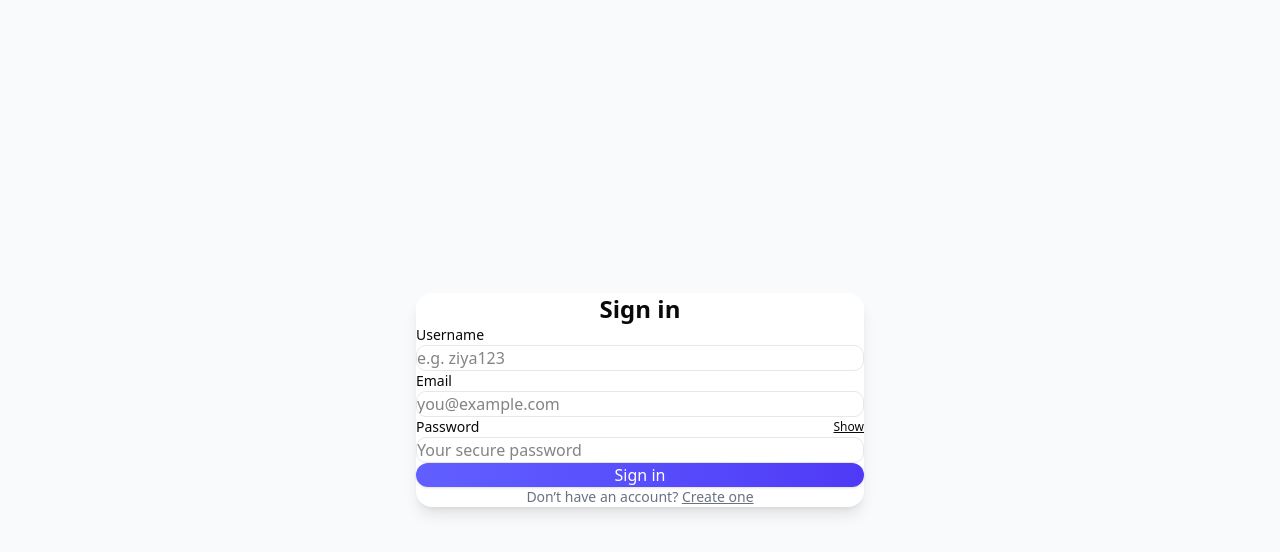
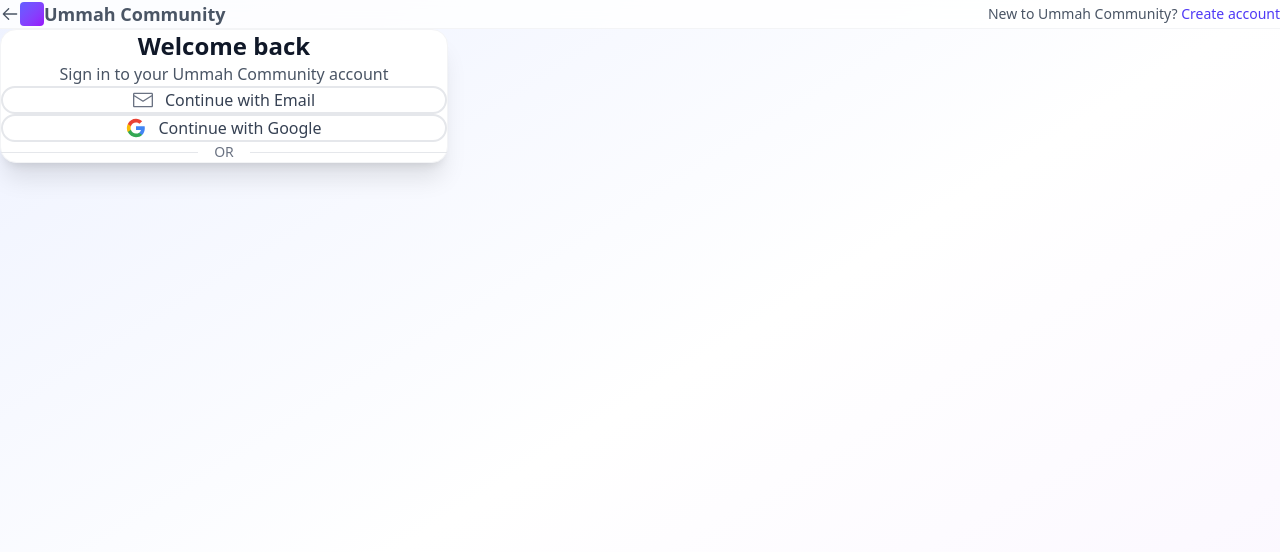
Before and after one commit to Omni-2024/ummah-connect-app, a Next.js app in the folder user-panel/: page /user/login in a window 1280 px wide. Shown: the top 552 px of the page. Built offline with nearby package versions, Linux system fonts and the light colour scheme; no server answers; what @radix-ui/themes would draw is missing.

Commit message:
login page added

```diff
--- /dev/null
+++ b/user-panel/src/app/user/login/loading.tsx
@@ -0,0 +1,3 @@
+export default function Loading() {
+  return null
+}
--- a/user-panel/src/app/user/login/page.tsx
+++ b/user-panel/src/app/user/login/page.tsx
@@ -1,176 +1,274 @@
-"use client";
+"use client"
 
-import React, { useState, ChangeEvent, FormEvent } from "react";
-import * as Label from "@radix-ui/react-label";
-import { useMutation } from "@tanstack/react-query";
-import { generalUserSignUpFn } from "@/lib/endpoints/authenticationFns";
-import { useRouter } from "next/navigation";
-import { login } from "@/features/auth/context/AuthState";
+import { useState, type ChangeEvent, type FormEvent } from "react"
+import { useMutation } from "@tanstack/react-query"
+import { userSignInFn } from "@/lib/endpoints/authenticationFns"
+import { useRouter, useSearchParams } from "next/navigation"
+import { login } from "@/features/auth/context/AuthState"
+import { getErrorMessage } from "@/lib/helpers/errors"
+import { Toast } from "@/components/base/Toast"
+import {
+  ArrowLeftIcon,
+  ArrowRightIcon,
+  EnvelopeClosedIcon,
+  LockClosedIcon,
+  EyeOpenIcon,
+  EyeNoneIcon,
+} from "@radix-ui/react-icons"
+import { useGoogleLogin } from "@/lib/hooks/useGoogleLogin"
 
 interface FormState {
-  username: string;
-  email: string;
-  password: string;
+  email: string
+  password: string
 }
 
 interface FormErrors {
-  username?: string;
-  email?: string;
-  password?: string;
-  form?: string;
+  email?: string
+  password?: string
+  form?: string
 }
 
 export default function LoginPage() {
-  const [form, setForm] = useState<FormState>({
-    username: "",
-    email: "",
-    password: "",
-  });
-  const [errors, setErrors] = useState<FormErrors>({});
-  const [showPassword, setShowPassword] = useState(false);
-  const router = useRouter();
+  const router = useRouter()
+  const searchParams = useSearchParams()
+  const [form, setForm] = useState<FormState>({ email: "", password: "" })
+  const [errors, setErrors] = useState<FormErrors>({})
+  const [showPassword, setShowPassword] = useState(false)
+  const [loginMethod, setLoginMethod] = useState<"email" | "sso">("sso")
 
-  const { isPending, mutate: generalUserSignUp } = useMutation({
-    mutationFn: generalUserSignUpFn,
-  });
+  const callbackParam = searchParams.get("_callback") ?? undefined
+  const actionParam = searchParams.get("_action") ?? undefined
+
+  const { googleLogin, googleLoginIsPending } = useGoogleLogin()
+
+  const { isPending, mutate: userSignIn } = useMutation({
+    mutationFn: userSignInFn,
+  })
 
   const validate = (): FormErrors => {
-    const e: FormErrors = {};
-    if (!form.username.trim()) e.username = "Username is required";
-    // if (!form.email.trim()) e.email = "Email is required";
-    // else if (!/^\\S+@\\S+\\.\\S+$/.test(form.email))
-    //   e.email = "Please enter a valid email";
-    if (!form.password) e.password = "Password is required";
-    else if (form.password.length < 6)
-      e.password = "Password must be at least 6 characters";
-    return e;
-  };
+    const e: FormErrors = {}
+    if (!form.email.trim()) e.email = "Email is required"
+    else if (!/^\S+@\S+\.\S+$/.test(form.email)) e.email = "Please enter a valid email"
+    if (!form.password) e.password = "Password is required"
+    else if (form.password.length < 5) e.password = "Password must be at least 5 characters"
+    return e
+  }
 
-  const handleChange = (
-    e: ChangeEvent<HTMLInputElement>
-  ) => {
-    setForm((s) => ({ ...s, [e.target.name]: e.target.value }));
-  };
+  const handleChange = (e: ChangeEvent<HTMLInputElement>) => {
+    setForm((s) => ({ ...s, [e.target.name]: e.target.value }))
+    if (errors[e.target.name as keyof FormErrors]) {
+      setErrors((prev) => ({ ...prev, [e.target.name]: undefined }))
+    }
+  }
 
   const handleSubmit = (e: FormEvent<HTMLFormElement>) => {
-    e.preventDefault();
-    const eobj = validate();
-    setErrors(eobj);
-    if (Object.keys(eobj).length > 0) return;
+    e.preventDefault()
+    const eobj = validate()
+    setErrors(eobj)
+    if (Object.keys(eobj).length > 0) return
 
-    generalUserSignUp(
+    userSignIn(
+      { email: form.email, password: form.password },
       {
-        email: form.email,
-        password: form.password,
-        name: form.username,
-      },
-      {
-        onSuccess: (responce:any) => {
-            login(
-                responce.token,
-                responce.refreshToken,
-                responce.role,
-                responce.id,
-                responce.isFirstLogin,
-            )
-          router.push("/");
+        onSuccess: (response: any) => {
+          login(response.token, response.refreshToken, response.role, response.id, response.isFirstLogin)
+
+          if (response.isFirstLogin) {
+            router.push("/onboarding")
+          } else {
+            router.push("/")
+          }
         },
         onError: (err) => {
-          console.log(err)
+          const message = getErrorMessage(err, "Invalid credentials. Please try again.")
+          Toast.error(message)
+          setErrors({ form: message })
         },
+      },
+    )
   }
-    );
-  };
 
   return (
-    <div className="min-h-screen flex items-center justify-center bg-gray-50 p-6">
-      <div className="w-full max-w-md bg-white rounded-2xl shadow-lg p-8">
-        <h1 className="text-2xl font-semibold mb-6 text-center">Sign in</h1>
+    <div className="min-h-screen bg-gradient-to-br from-indigo-50 via-white to-purple-50">
+      {/* Header */}
+      <header className="border-b border-gray-100 bg-white/80 backdrop-blur-sm">
+        <div className="container mx-auto px-6 py-4">
+          <div className="flex items-center justify-between">
+            <button
+              onClick={() => router.push("/")}
+              className="flex items-center space-x-3 text-gray-600 hover:text-gray-900 transition-colors"
+            >
+              <ArrowLeftIcon className="w-5 h-5" />
+              <div className="flex items-center space-x-2">
+                <div className="h-6 w-6 rounded bg-gradient-to-br from-indigo-500 to-purple-600"></div>
+                <span className="text-lg font-bold">Ummah Community</span>
+              </div>
+            </button>
+            <div className="text-sm text-gray-600">
+              New to Ummah Community?{" "}
+              <button
+                onClick={() => {
+                  const p = new URLSearchParams()
+                  if (callbackParam) p.set("_callback", callbackParam)
+                  if (actionParam) p.set("_action", actionParam)
+                  const qs = p.toString()
+                  router.push(`/user/signup${qs ? `?${qs}` : ""}`)
+                }}
+                className="text-indigo-600 hover:text-indigo-700 font-medium"
+              >
+                Create account
+              </button>
+            </div>
+          </div>
+        </div>
+      </header>
 
-        <form onSubmit={handleSubmit} className="space-y-4">
-          <div>
-            <Label.Root className="block text-sm font-medium mb-1">Username</Label.Root>
-            <input
-              name="username"
-              value={form.username}
-              onChange={handleChange}
-              placeholder="e.g. ziya123"
-              className={`w-full rounded-lg border px-3 py-2 focus:outline-none focus:ring-2 focus:ring-offset-1 focus:ring-indigo-300 ${errors.username ? "border-red-400" : "border-gray-200"}`}
-              aria-invalid={!!errors.username}
-              aria-describedby={errors.username ? "username-error" : undefined}
-            />
-            {errors.username && (
-              <p id="username-error" className="text-xs text-red-600 mt-1">
-                {errors.username}
-              </p>
-            )}
+      {/* Main Content */}
+      <main className="container mx-auto px-6 py-12">
+        <div className="max-w-md mx-auto">
+          <div className="bg-white rounded-2xl shadow-xl border border-gray-100 p-8">
+            <div className="text-center mb-8">
+              <h1 className="text-2xl font-bold text-gray-900 mb-2">Welcome back</h1>
+              <p className="text-gray-600">Sign in to your Ummah Community account</p>
             </div>
 
+            {loginMethod === "email" ? (
+              <form onSubmit={handleSubmit} className="space-y-4">
+                {/* Email */}
                 <div>
-            <Label.Root className="block text-sm font-medium mb-1">Email</Label.Root>
+                  <label className="block text-sm font-medium text-gray-700 mb-1">Email Address</label>
+                  <div className="relative">
+                    <EnvelopeClosedIcon className="absolute left-3 top-3 w-5 h-5 text-gray-400" />
                     <input
                       type="email"
                       name="email"
                       value={form.email}
                       onChange={handleChange}
                       placeholder="you@example.com"
-              className={`w-full rounded-lg border px-3 py-2 focus:outline-none focus:ring-2 focus:ring-offset-1 focus:ring-indigo-300 ${errors.email ? "border-red-400" : "border-gray-200"}`}
-              aria-invalid={!!errors.email}
-              aria-describedby={errors.email ? "email-error" : undefined}
+                      className={`w-full pl-11 pr-4 py-3 border rounded-xl focus:outline-none focus:ring-2 focus:ring-indigo-500 focus:border-transparent transition-all ${
+                        errors.email ? "border-red-400" : "border-gray-200"
+                      }`}
                     />
-            {errors.email && (
-              <p id="email-error" className="text-xs text-red-600 mt-1">
-                {errors.email}
-              </p>
-            )}
+                  </div>
+                  {errors.email && <p className="text-xs text-red-600 mt-1">{errors.email}</p>}
                 </div>
 
+                {/* Password */}
                 <div>
-            <div className="flex items-center justify-between">
-              <Label.Root className="block text-sm font-medium mb-1">Password</Label.Root>
+                  <div className="flex items-center justify-between mb-1">
+                    <label className="block text-sm font-medium text-gray-700">Password</label>
                     <button
                       type="button"
-                onClick={() => setShowPassword((s) => !s)}
-                className="text-xs underline"
+                      onClick={() => router.push("/forgot-password")}
+                      className="text-xs text-indigo-600 hover:text-indigo-700"
                     >
-                {showPassword ? "Hide" : "Show"}
+                      Forgot password?
                     </button>
                   </div>
-
+                  <div className="relative">
+                    <LockClosedIcon className="absolute left-3 top-3 w-5 h-5 text-gray-400" />
                     <input
                       type={showPassword ? "text" : "password"}
                       name="password"
                       value={form.password}
                       onChange={handleChange}
-              placeholder="Your secure password"
-              className={`w-full rounded-lg border px-3 py-2 focus:outline-none focus:ring-2 focus:ring-offset-1 focus:ring-indigo-300 ${errors.password ? "border-red-400" : "border-gray-200"}`}
-              aria-invalid={!!errors.password}
-              aria-describedby={errors.password ? "password-error" : undefined}
+                      placeholder="Your password"
+                      className={`w-full pl-11 pr-11 py-3 border rounded-xl focus:outline-none focus:ring-2 focus:ring-indigo-500 focus:border-transparent transition-all ${
+                        errors.password ? "border-red-400" : "border-gray-200"
+                      }`}
                     />
-            {errors.password && (
-              <p id="password-error" className="text-xs text-red-600 mt-1">
-                {errors.password}
-              </p>
-            )}
+                    <button
+                      type="button"
+                      onClick={() => setShowPassword(!showPassword)}
+                      className="absolute right-3 top-3 text-gray-400 hover:text-gray-600"
+                    >
+                      {showPassword ? <EyeNoneIcon className="w-5 h-5" /> : <EyeOpenIcon className="w-5 h-5" />}
+                    </button>
+                  </div>
+                  {errors.password && <p className="text-xs text-red-600 mt-1">{errors.password}</p>}
                 </div>
 
+                {/* Error */}
                 {errors.form && (
+                  <div className="bg-red-50 border border-red-200 rounded-lg p-3">
                     <p className="text-sm text-red-600">{errors.form}</p>
+                  </div>
                 )}
 
+                {/* Submit */}
                 <button
                   type="submit"
                   disabled={isPending}
-            className="w-full rounded-xl py-2 font-medium shadow-sm bg-gradient-to-r from-indigo-500 to-indigo-600 text-white disabled:opacity-60"
+                  className="w-full bg-gradient-to-r from-indigo-500 to-purple-600 text-white py-3 rounded-xl font-semibold hover:from-indigo-600 hover:to-purple-700 disabled:opacity-50 disabled:cursor-not-allowed transition-all duration-200 shadow-sm hover:shadow-md transform hover:-translate-y-0.5 flex items-center justify-center gap-2"
                 >
-            {isPending ? "Signing in..." : "Sign in"}
+                  {isPending ? (
+                    <div className="w-5 h-5 border-2 border-white border-t-transparent rounded-full animate-spin"></div>
+                  ) : (
+                    <>
+                      Sign In
+                      <ArrowRightIcon className="w-4 h-4" />
+                    </>
+                  )}
                 </button>
 
-          <div className="text-center text-sm text-gray-500">
-            Don’t have an account? <a href="#" className="underline">Create one</a>
+                <div className="text-center">
+                  <button
+                    type="button"
+                    onClick={() => setLoginMethod("sso")}
+                    className="text-sm text-gray-500 hover:text-gray-700 underline"
+                  >
+                    Or continue with social login
+                  </button>
                 </div>
               </form>
+            ) : (
+              <div className="space-y-4">
+                <button
+                  onClick={() => setLoginMethod("email")}
+                  className="w-full flex items-center justify-center gap-3 border-2 border-gray-200 rounded-xl py-3 px-4 hover:border-gray-300 hover:bg-gray-50 transition-all duration-200"
+                >
+                  <EnvelopeClosedIcon className="w-5 h-5 text-gray-500" />
+                  <span className="font-medium text-gray-700">Continue with Email</span>
+                </button>
+
+                <button
+                  onClick={() => googleLogin()}
+                  disabled={googleLoginIsPending}
+                  className="w-full flex items-center justify-center gap-3 border-2 border-gray-200 rounded-xl py-3 px-4 hover:border-gray-300 hover:bg-gray-50 transition-all duration-200 disabled:opacity-50"
+                >
+                  <svg className="w-5 h-5" viewBox="0 0 24 24">
+                    <path
+                      fill="#4285F4"
+                      d="M22.56 12.25c0-.78-.07-1.53-.2-2.25H12v4.26h5.92c-.26 1.37-1.04 2.53-2.21 3.31v2.77h3.57c2.08-1.92 3.28-4.74 3.28-8.09z"
+                    />
+                    <path
+                      fill="#34A853"
+                      d="M12 23c2.97 0 5.46-.98 7.28-2.66l-3.57-2.77c-.98.66-2.23 1.06-3.71 1.06-2.86 0-5.29-1.93-6.16-4.53H2.18v2.84C3.99 20.53 7.7 23 12 23z"
+                    />
+                    <path
+                      fill="#FBBC05"
+                      d="M5.84 14.09c-.22-.66-.35-1.36-.35-2.09s.13-1.43.35-2.09V7.07H2.18C1.43 8.55 1 10.22 1 12s.43 3.45 1.18 4.93l2.85-2.22.81-.62z"
+                    />
+                    <path
+                      fill="#EA4335"
+                      d="M12 5.38c1.62 0 3.06.56 4.21 1.64l3.15-3.15C17.45 2.09 14.97 1 12 1 7.7 1 3.99 3.47 2.18 7.07l3.66 2.84c.87-2.6 3.3-4.53 6.16-4.53z"
+                    />
+                  </svg>
+                  <span className="font-medium text-gray-700">
+                    {googleLoginIsPending ? "Connecting..." : "Continue with Google"}
+                  </span>
+                </button>
+
+                <div className="flex items-center gap-4 my-6">
+                  <div className="flex-1 h-px bg-gray-200"></div>
+                  <span className="text-sm text-gray-500 px-2">OR</span>
+                  <div className="flex-1 h-px bg-gray-200"></div>
                 </div>
               </div>
-  );
+            )}
+          </div>
+        </div>
+      </main>
+    </div>
+  )
 }
```
Lines whose indentation alone changed are shown as unchanged.
